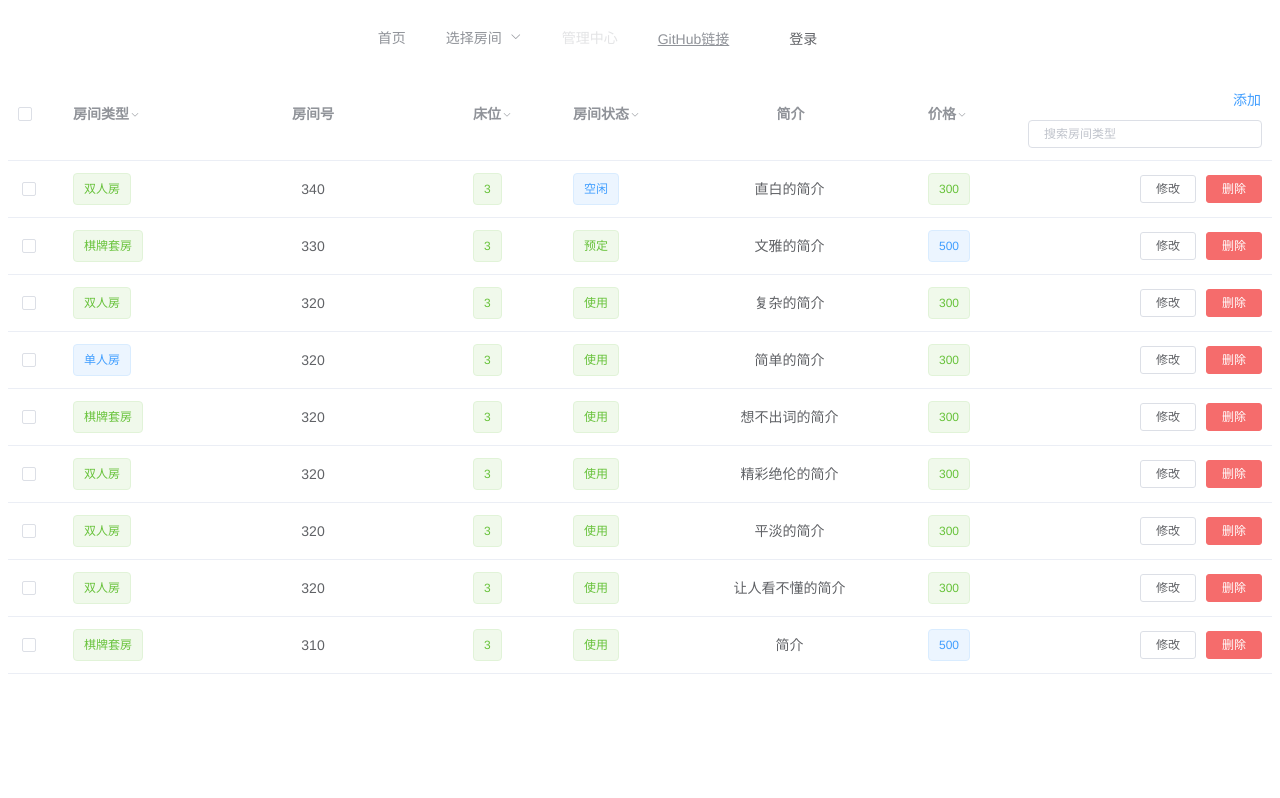
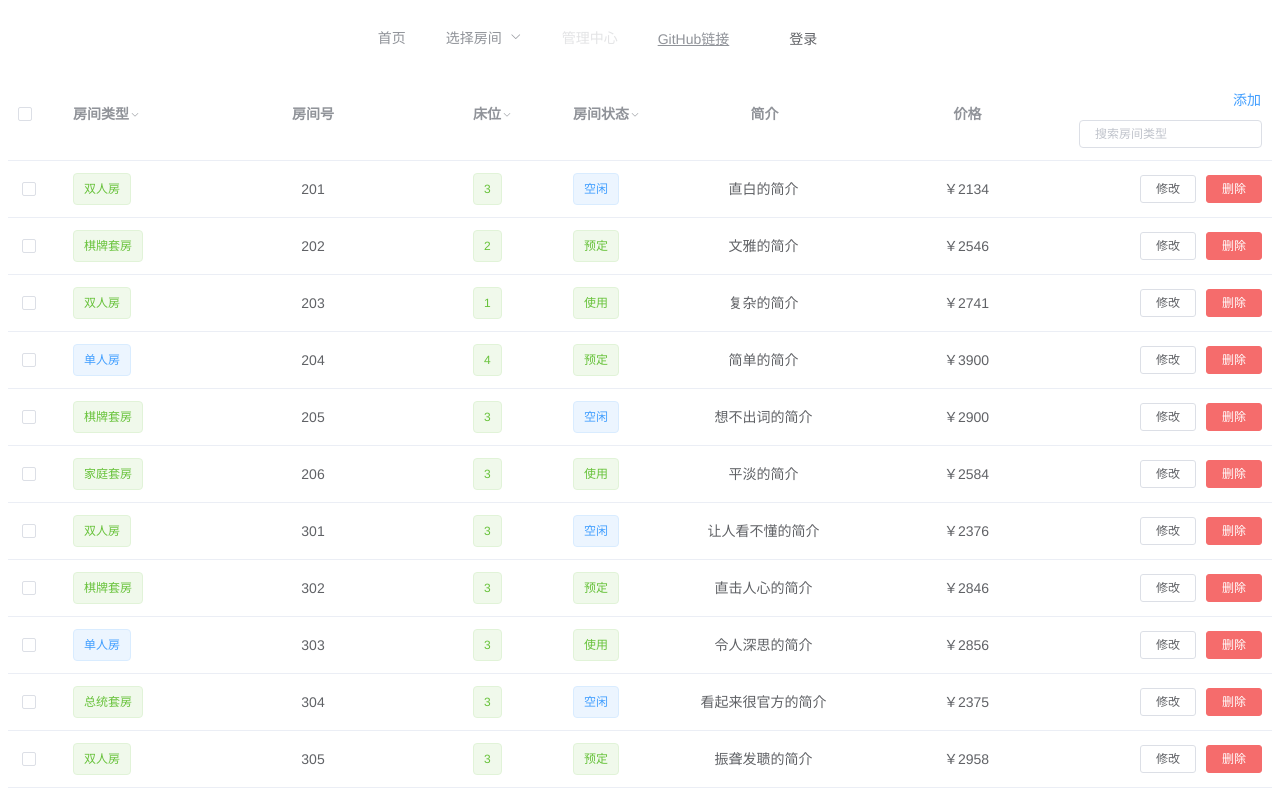
Before and after one commit to amazing-kun/hotels, a Vue app: page /home in a window 1280 px wide. Shown: the top 798 px of the page. Built offline with nearby package versions, Linux system fonts and the light colour scheme; no server answers.

Commit message:
update some data

```diff
--- a/src/views/common/RoomManage.vue
+++ b/src/views/common/RoomManage.vue
@@ -43,7 +43,7 @@
       prop="bedNum"
       label="床位"
       width="100"
-      :filters="[{ text: '1', value: '1' }, { text: '2', value: '2' },{text: '3',value: '3'}]"
+      :filters="[{ text: '1', value: '1' }, { text: '2', value: '2' },{text: '3',value: '3'},{text: '4',value: '4'}]"
       :filter-method="filterTag_bedNum"
       filter-placement="bottom-end">
       <!--往表格中渲染数据  -->
@@ -75,20 +75,13 @@
       align="center">
     </el-table-column>
 
-    <el-table-column
+        <el-table-column
       prop="price"
       label="价格"
-      width="100"
-      :filters="[{ text: '300', value: '300' }, { text: '500', value: '500' }]"
-      :filter-method="filterTag_price"
-      filter-placement="bottom-end">
-      <!-- 填充数据 -->
-      <template slot-scope="scope">
-        <el-tag
-          :type="scope.row.price === '500' ? 'primary' : 'success'"
-          disable-transitions>{{scope.row.price}}</el-tag>
-      </template>
+      show-overflow-tooltip
+      align="center">
     </el-table-column>
+
 
     <!-- 功能区 -->
    <el-table-column
@@ -256,86 +249,158 @@
 
           // },
           {
-
+           //name是多余的属性
           name: '王小虎',
           introduction: '直白的简介',
-          price: '300',
+          price: '￥2134',
           roomState: '空闲',
           bedNum: '3',
-          room: '340',
+          room: '201',
           type: '双人房'
         }, {
 
           name: '王小虎',
           introduction: '文雅的简介',
-          price: '500',
+          price: '￥2546',
           roomState: '预定',
-          bedNum: '3',
-          room: '330',
+          bedNum: '2',
+          room: '202',
           type: '棋牌套房'
         }, {
 
           name: '王小虎',
           introduction: '复杂的简介',
-          price: '300',
+          price: '￥2741',
           roomState: '使用',
-          bedNum: '3',
-          room: '320',
+          bedNum: '1',
+          room: '203',
           type: '双人房'
         }, {
 
           name: '晓东',
           introduction: ' 简单的简介',
-          price: '300',
-          roomState: '使用',
-          bedNum: '3',
-          room: '320',
+          price: '￥3900',
+          roomState: '预定',
+          bedNum: '4',
+          room: '204',
           type: '单人房'
         }, {
 
-          name: '王小虎',
+          name: '李欣',
           introduction: '想不出词的简介',
-          price: '300',
-          roomState: '使用',
+          price: '￥2900',
+          roomState: '空闲',
           bedNum: '3',
-          room: '320',
+          room: '205',
           type: '棋牌套房'
         }, {
 
           name: '王小虎',
-          introduction: '精彩绝伦的简介',
-          price: '300',
+          introduction: '平淡的简介',
+          price: '￥2584',
           roomState: '使用',
           bedNum: '3',
-          room: '320',
+          room: '206',
+          type: '家庭套房'
+        }, {
+
+          name: '王小虎',
+          introduction: '让人看不懂的简介',
+          price: '￥2376',
+          roomState: '空闲',
+          bedNum: '3',
+          room: '301',
           type: '双人房'
         }, {
 
           name: '王小虎',
-          introduction: '平淡的简介',
-          price: '300',
+          introduction: '直击人心的简介',
+          price: '￥2846',
+          roomState: '预定',
+          bedNum: '3',
+          room: '302',
+          type: '棋牌套房'
+        }, {
+
+          name: '王淼',
+          introduction: '令人深思的简介',
+          price: '￥2856',
           roomState: '使用',
           bedNum: '3',
-          room: '320',
+          room: '303',
+          type: '单人房'
+        },{
+
+          name: '艺馨',
+          introduction: '看起来很官方的简介',
+          price: '￥2375',
+          roomState: '空闲',
+          bedNum: '3',
+          room: '304',
+          type: '总统套房'
+        },{
+
+          name: '秋月',
+          introduction: '振聋发聩的简介',
+          price: '￥2958',
+          roomState: '预定',
+          bedNum: '3',
+          room: '305',
           type: '双人房'
-        }, {
+        },{
+
+          name: '钟白',
+          introduction: '精彩绝伦的简介',
+          price: '￥2386',
+          roomState: '使用',
+          bedNum: '3',
+          room: '306',
+          type: '棋牌套房'
+        },{
+
+          name: '郑勇',
+          introduction: '简介',
+          price: '￥2536',
+          roomState: '使用',
+          bedNum: '3',
+          room: '401',
+          type: '双人房'
+        },{
 
           name: '王小虎',
-          introduction: '让人看不懂的简介',
-          price: '300',
+          introduction: '精彩绝伦的简介',
+          price: '￥2735',
+          roomState: '空闲',
+          bedNum: '3',
+          room: '402',
+          type: '单人房'
+        },{
+
+          name: '王小虎',
+          introduction: '精彩绝伦的简介',
+          price: '￥2948',
           roomState: '使用',
           bedNum: '3',
-          room: '320',
-          type: '双人房'
-        }, {
+          room: '403',
+          type: '总统套房'
+        },{
 
           name: '王小虎',
-          introduction: '简介',
-          price: '500',
+          introduction: '精彩绝伦的简介',
+          price: '￥2746',
+          roomState: '空闲',
+          bedNum: '3',
+          room: '404',
+          type: '双人房'
+        },{
+
+          name: '王小虎',
+          introduction: '精彩绝伦的简介',
+          price: '￥2496',
           roomState: '使用',
           bedNum: '3',
-          room: '310',
-          type: '棋牌套房'
+          room: '405',
+          type: '双人房'
         }],
         multipleSelection: [],
         search: ''
```
